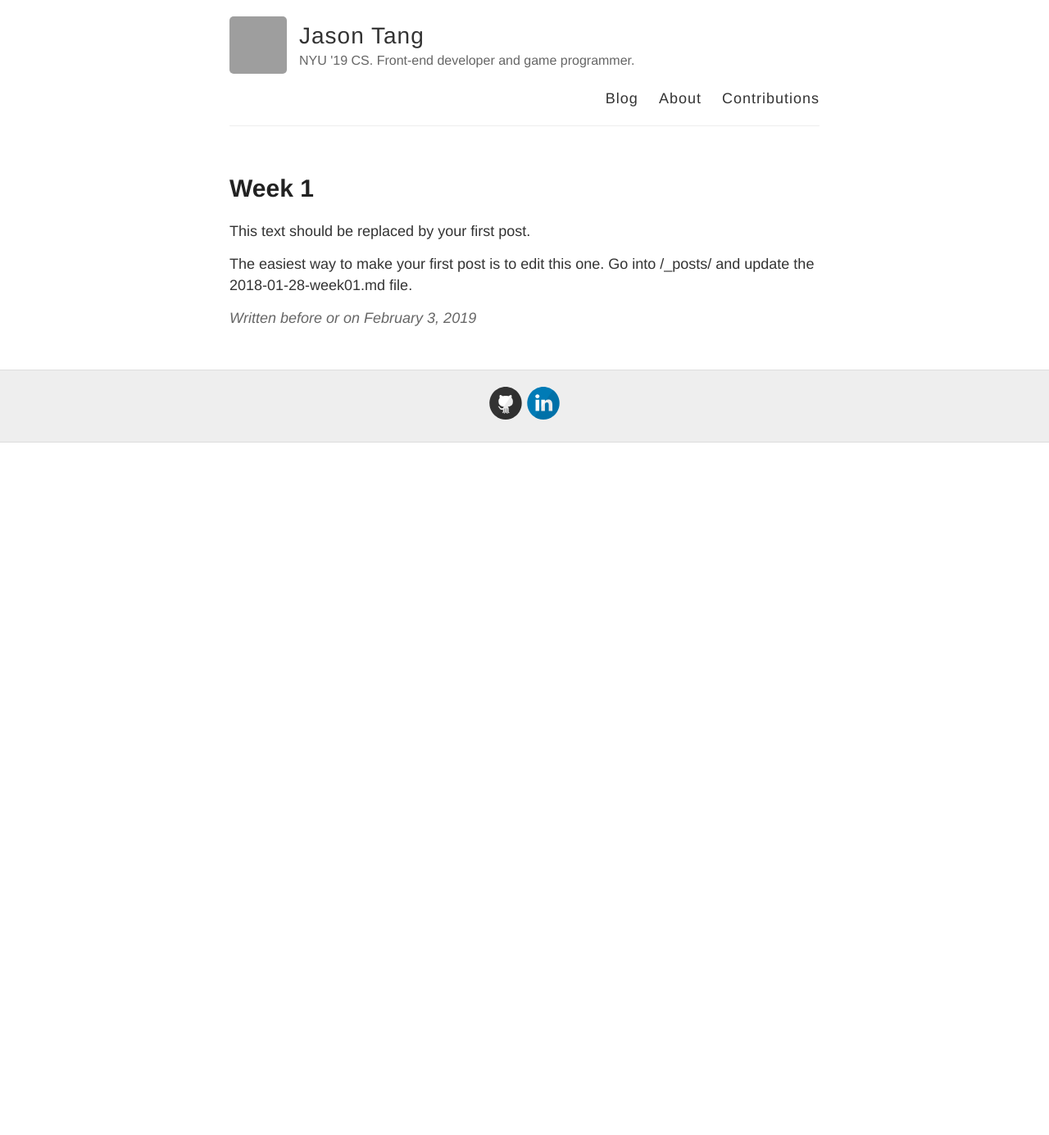
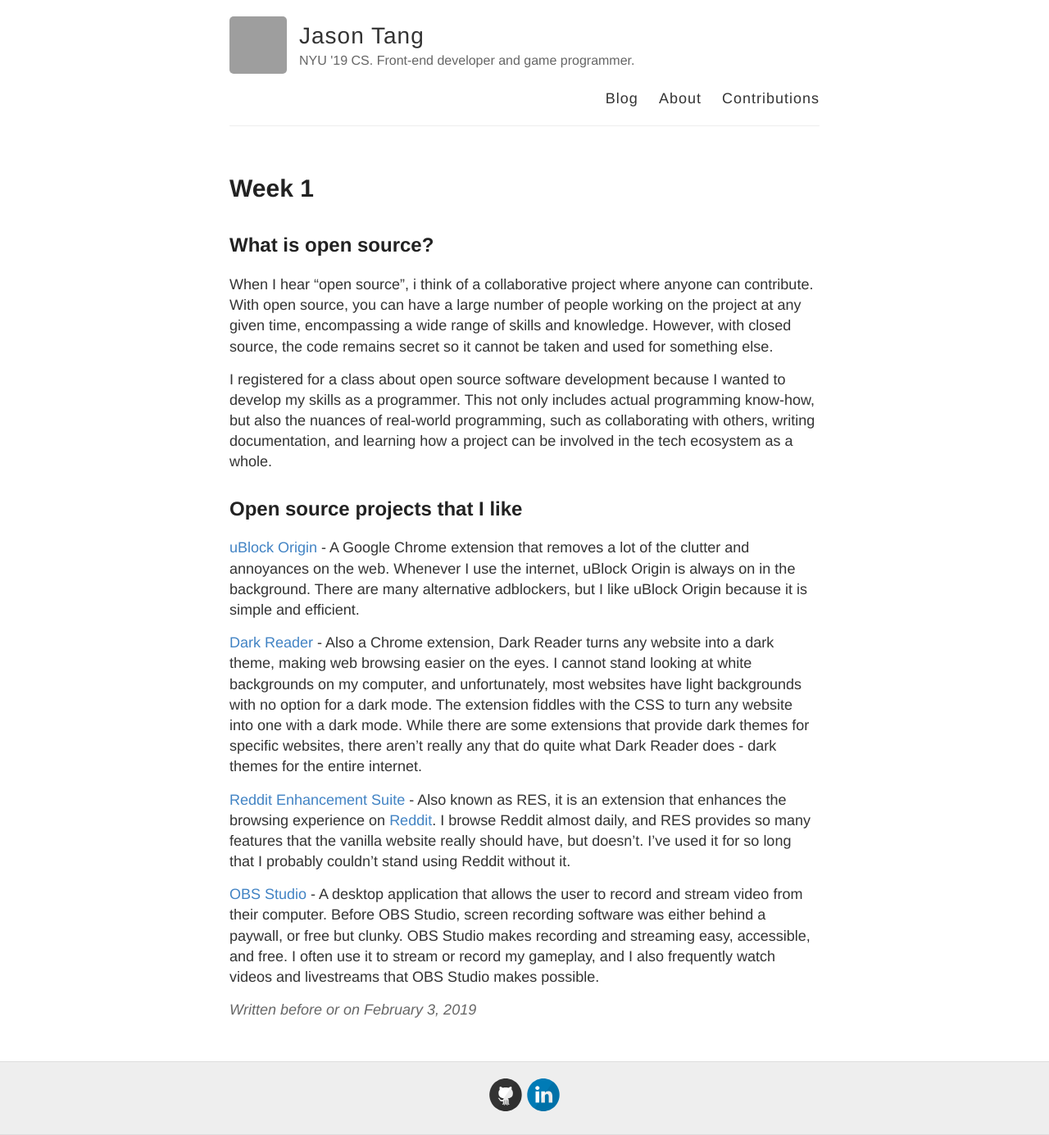
Before and after one commit to nyu-ossd-s19/jztang-weekly, a Jekyll site: the page built from _posts/2019-02-03-week01.md, in a window 1280 px wide. Shown: the whole page at 82% size. Built offline with Jekyll 4.4.1, drawn with Linux system fonts in a browser that asks for light colours; before the commit the page ends 900 px from its top, so only the background shows below that; grey boxes are pictures that could not be loaded.

Commit message:
added week 1 blog post

```diff
--- a/_posts/2019-02-03-week01.md
+++ b/_posts/2019-02-03-week01.md
@@ -3,8 +3,18 @@ layout: post
 title: Week 1
 ---
 
+## What is open source?
 
-This text should be replaced by your first post.
+When I hear "open source", i think of a collaborative project where anyone can contribute. With open source, you can have a large number of people working on the project at any given time, encompassing a wide range of skills and knowledge. However, with closed source, the code remains secret so it cannot be taken and used for something else.
 
-The easiest way to make your first post is to edit this one.
-Go into /_posts/ and update the 2018-01-28-week01.md file.
+I registered for a class about open source software development because I wanted to develop my skills as a programmer. This not only includes actual programming know-how, but also the nuances of real-world programming, such as collaborating with others, writing documentation, and learning how a project can be involved in the tech ecosystem as a whole.
+
+## Open source projects that I like
+
+[uBlock Origin](https://github.com/gorhill/uBlock) - A Google Chrome extension that removes a lot of the clutter and annoyances on the web. Whenever I use the internet, uBlock Origin is always on in the background. There are many alternative adblockers, but I like uBlock Origin because it is simple and efficient.
+
+[Dark Reader](https://github.com/darkreader/darkreader) - Also a Chrome extension, Dark Reader turns any website into a dark theme, making web browsing easier on the eyes. I cannot stand looking at white backgrounds on my computer, and unfortunately, most websites have light backgrounds with no option for a dark mode. The extension fiddles with the CSS to turn any website into one with a dark mode. While there are some extensions that provide dark themes for specific websites, there aren't really any that do quite what Dark Reader does - dark themes for the entire internet.
+
+[Reddit Enhancement Suite](https://github.com/honestbleeps/Reddit-Enhancement-Suite) - Also known as RES, it is an extension that enhances the browsing experience on [Reddit](https://reddit.com). I browse Reddit almost daily, and RES provides so many features that the vanilla website really should have, but doesn't. I've used it for so long that I probably couldn't stand using Reddit without it.
+
+[OBS Studio](https://github.com/obsproject/obs-studio) - A desktop application that allows the user to record and stream video from their computer. Before OBS Studio, screen recording software was either behind a paywall, or free but clunky. OBS Studio makes recording and streaming easy, accessible, and free. I often use it to stream or record my gameplay, and I also frequently watch videos and livestreams that OBS Studio makes possible.
```
